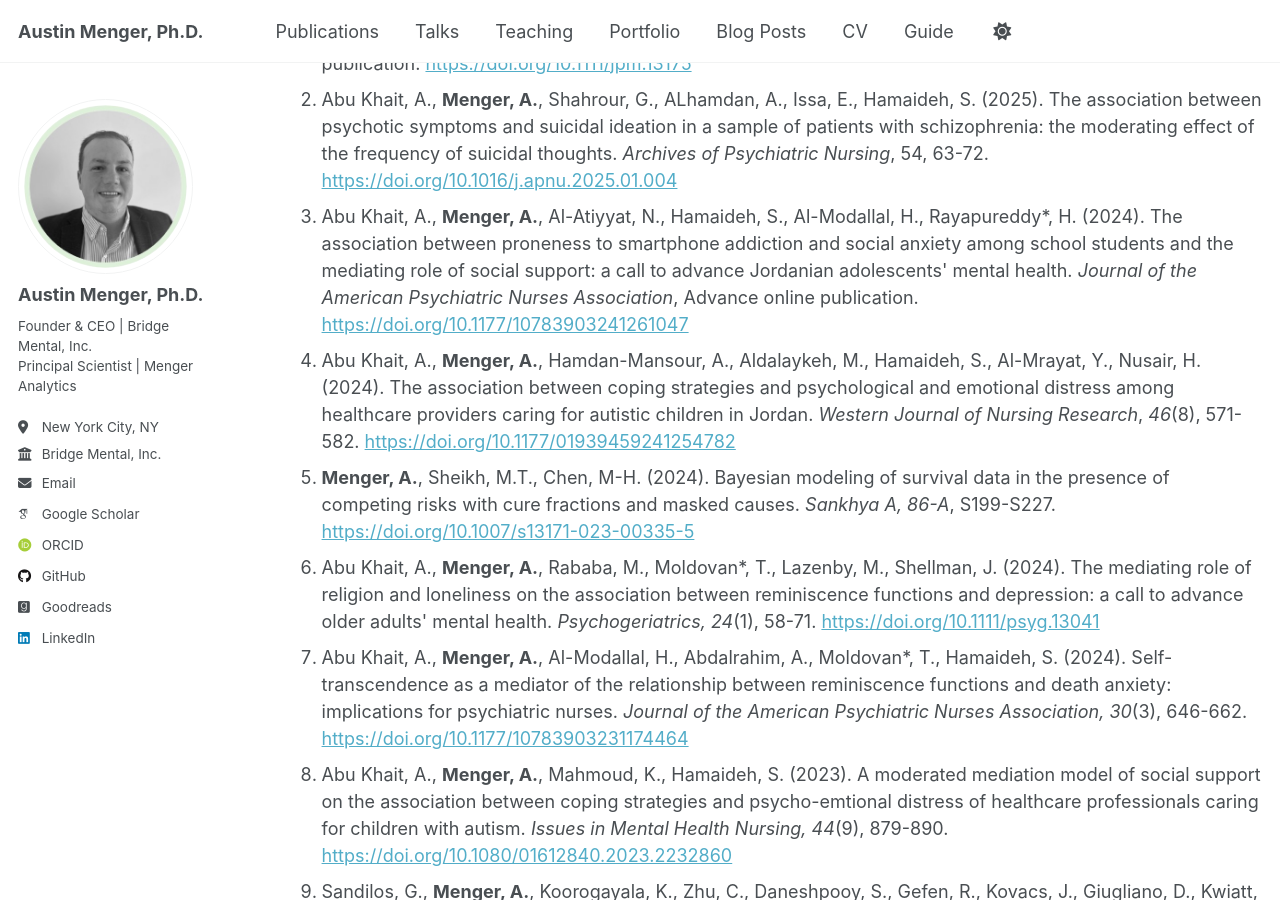
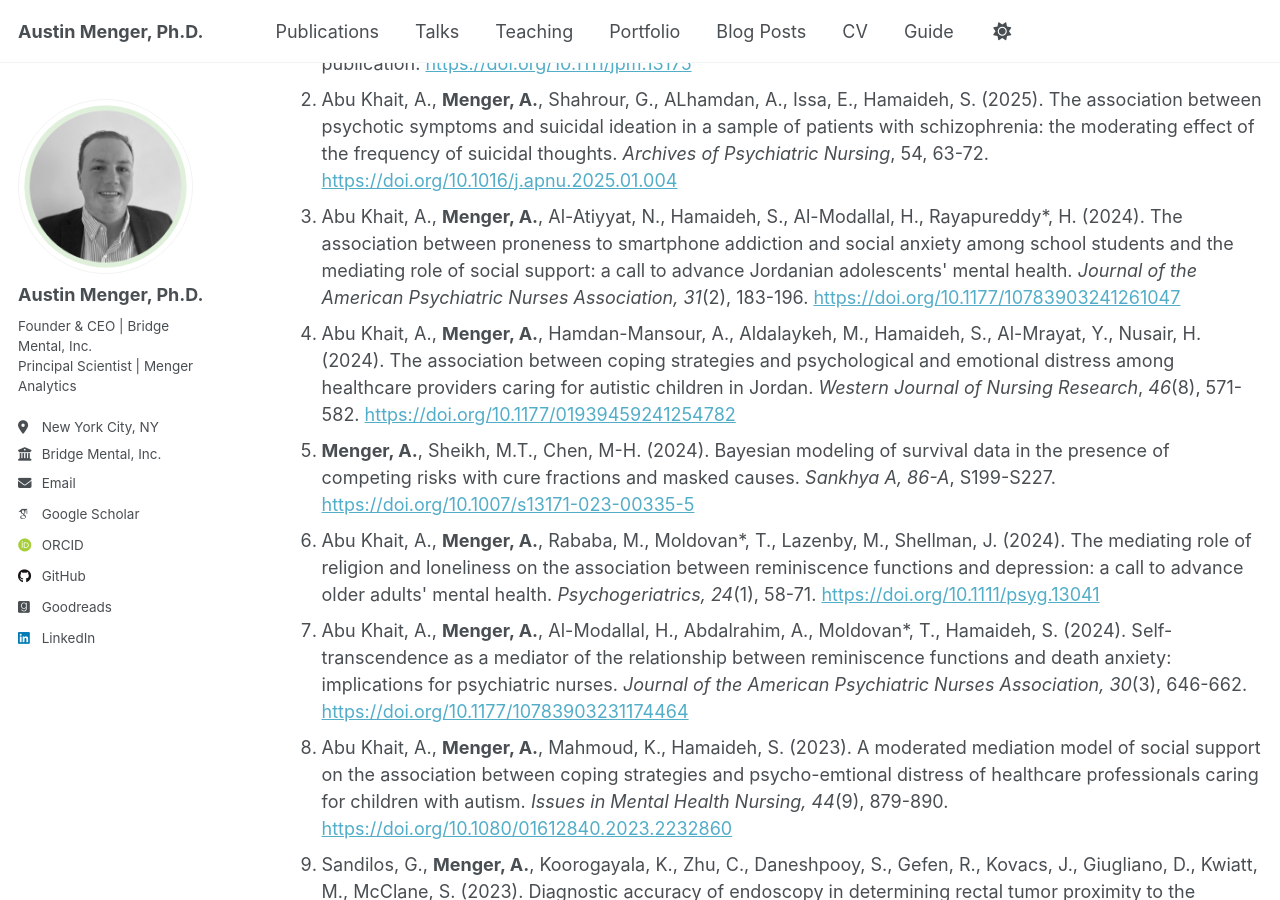
Before and after one commit to austinmenger/austinmenger.github.io, a Jekyll site: the page built from _pages/publications.html, in a window 1280 px wide and 900 px high, scrolled down 319 px. Built offline with Jekyll 4.4.1, drawn with Linux system fonts in a browser that asks for light colours; some web fonts are replaced.

Commit message:
Update publications.html

```diff
--- a/_pages/publications.html
+++ b/_pages/publications.html
@@ -22,7 +22,7 @@ author_profile: true
 <ol>
   <li>Abu Khait, A., <strong> Menger, A.</strong>, Al-Hammouri, M., ALhamdan, A., Issa, E., Rayapureddy*, H., Hamaideh, S. (2025). The relationship between insomnia and depressive symptoms in a sample of patients with schizophrenia: do psychotic symptoms play a mediating role?.<em> Journal of Psychiatric and Mental Health Nursing</em>, Advance online publication. <a href="https://doi.org/10.1111/jpm.13175">https://doi.org/10.1111/jpm.13175</a> </li>
   <li>Abu Khait, A., <strong> Menger, A.</strong>, Shahrour, G., ALhamdan, A., Issa, E., Hamaideh, S. (2025). The association between psychotic symptoms and suicidal ideation in a sample of patients with schizophrenia: the moderating effect of the frequency of suicidal thoughts.<em> Archives of Psychiatric Nursing</em>, 54, 63-72. <a href="https://doi.org/10.1016/j.apnu.2025.01.004">https://doi.org/10.1016/j.apnu.2025.01.004</a></li>
-  <li>Abu Khait, A., <strong> Menger, A.</strong>, Al-Atiyyat, N., Hamaideh, S., Al-Modallal, H., Rayapureddy*, H. (2024). The association between proneness to smartphone addiction and social anxiety among school students and the mediating role of social support: a call to advance Jordanian adolescents' mental health.<em> Journal of the American Psychiatric Nurses Association</em>, Advance online publication. <a href="https://doi.org/10.1177/10783903241261047">https://doi.org/10.1177/10783903241261047</a></li>
+  <li>Abu Khait, A., <strong> Menger, A.</strong>, Al-Atiyyat, N., Hamaideh, S., Al-Modallal, H., Rayapureddy*, H. (2024). The association between proneness to smartphone addiction and social anxiety among school students and the mediating role of social support: a call to advance Jordanian adolescents' mental health.<em> Journal of the American Psychiatric Nurses Association, 31</em>(2), 183-196. <a href="https://doi.org/10.1177/10783903241261047">https://doi.org/10.1177/10783903241261047</a></li>
   <li>Abu Khait, A., <strong> Menger, A.</strong>, Hamdan-Mansour, A., Aldalaykeh, M., Hamaideh, S., Al-Mrayat, Y., Nusair, H. (2024). The association between coping strategies and psychological and emotional distress among healthcare providers caring for autistic children in Jordan.<em> Western Journal of Nursing Research</em>, <em>46</em>(8), 571-582. <a href="https://doi.org/10.1177/01939459241254782">https://doi.org/10.1177/01939459241254782</a></li>
   <li><strong> Menger, A.</strong>, Sheikh, M.T., Chen, M-H. (2024). Bayesian modeling of survival data in the presence of competing risks with cure fractions and masked causes.<em> Sankhya A, 86-A</em>, S199-S227. <a href="https://doi.org/10.1007/s13171-023-00335-5">https://doi.org/10.1007/s13171-023-00335-5</a></li>
   <li>Abu Khait, A., <strong> Menger, A.</strong>, Rababa, M., Moldovan*, T., Lazenby, M., Shellman, J. (2024). The mediating role of religion and loneliness on the association between reminiscence functions and depression: a call to advance older adults' mental health.<em> Psychogeriatrics, 24</em>(1), 58-71. <a href="https://doi.org/10.1111/psyg.13041">https://doi.org/10.1111/psyg.13041</a></li>
```
